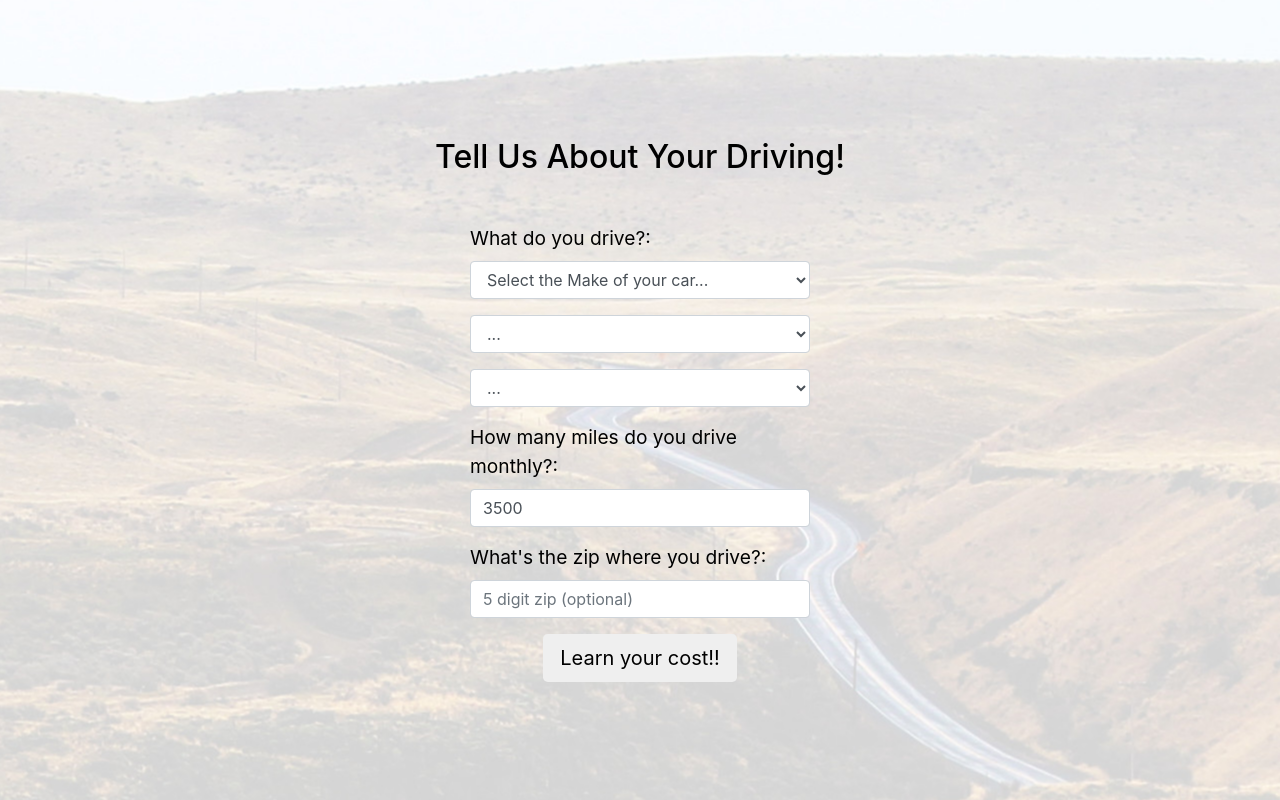
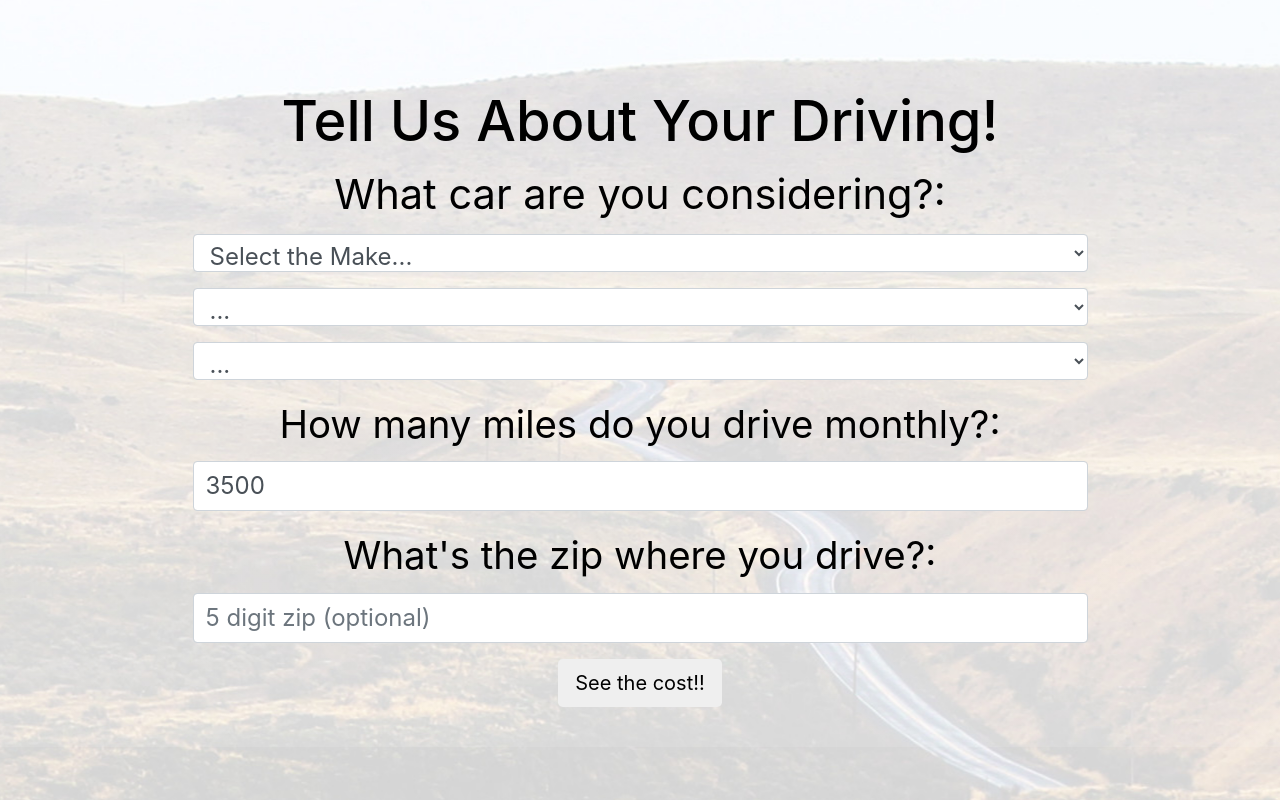
Before and after one commit to ahakso/permileFlask, a Flask app: template mysite/templates/input.html in a window 1280 px wide. Run offline with Flask 2, Linux system fonts and the light colour scheme; the template is opened without the code that fills it, so the values that code supplies are empty; parts of the project's set-up code (start-up, migrations or seed data) failed here and were passed over; some libraries are stand-ins or nearby versions.

Commit message:
Increase font and plot sizes in both input and output. Rearrange formatting of output

```diff
--- a/mysite/static/css/starter-template.css
+++ b/mysite/static/css/starter-template.css
@@ -1,13 +1,24 @@
 body {
-  background-image: url("../img/backgroundtransparent.jpg");
   background-size: auto;
   background-position: 50% 7%;
   background-repeat: no-repeat;
-  background-opacity: 0.1;
   color: black;
   padding-top: 50px;
 }
+
 .starter-template {
-  padding: 40px 15px;
+  /*background-image: url("../img/background.jpg");*/
+  background-image: linear-gradient(rgba(255,255,255,0.1), rgba(255,255,255,0.1)), url("../img/backgroundtransparent.jpg");
+  background-size: auto;
+  background-position: 50% 7%;
+  background-repeat: no-repeat; padding: 40px 15px;
   text-align: center;
 }
+
+.output-template {
+  background-image: linear-gradient(rgba(255,255,255,0.1), rgba(255,255,255,0.1)), url("../img/backgroundtransparent.jpg");
+  background-size: auto;
+  background-position: 50% 7%;
+  background-repeat: no-repeat; padding: 40px 15px;
+  text-align: center;
+}
--- a/mysite/templates/input.html
+++ b/mysite/templates/input.html
@@ -31,7 +31,7 @@
    <![endif]-->
  </head>
  {# }}} #}
- <body>
+ <body class="starter-template">
      <!-- Navbar
      {# {{{ #}
    <div class="navbar navbar-inverse navbar-fixed-top" role="navigation">
@@ -61,8 +61,8 @@
 <div class="container">
 <!-- h2 text -->
 {# {{{ #}
-    <div class="starter-template">
-        <h2>Tell Us About Your Driving!</h2>
+    <div>
+        <h1 style="font-size:350%">Tell Us About Your Driving!</h2>
     </div>
     {# }}} #}
 
@@ -70,13 +70,13 @@
 
         <form  action="/output" method="POST">
 
+        <div  class="selectpicker form-group row">
+            <div class="col-sm-1"></div>
             <!-- Make dropdown -->
-        <div class="selectpicker form-group row">
-            <div class="col-sm-4"></div>
-            <div class="col-sm-4">
-            <label for="select_make" style="font-size:120%">What do you drive?:</label>
-            <select class="form-control" id="select_make" name="select_make">
-                <option selected value=''> Select the Make of your car...</option>
+            <div class="col-sm-10">
+            <label for="select_make" style="font-size:260%">What car are you considering?:</label>
+            <select class="form-control" style="font-size:150%" id="select_make" name="select_make">
+                <option selected value=''> Select the Make...</option>
                 {% for key, _ in car_dict.items() %}
                 <option value="{{ key }}">{{ key }}</option>
                 {% endfor %}
@@ -86,9 +86,9 @@
 
          <!-- Model dropdown -->
         <div class="form-group row">
-            <div class="col-sm-4"></div>
-            <div class="col-sm-4">
-            <select class="form-control" name="select_model" id="select_model">
+            <div class="col-sm-1"></div>
+            <div class="col-sm-10">
+            <select class="form-control" style="font-size:150%" name="select_model" id="select_model">
                 <option selected value=''> ... </option>
                 {% for key, _ in car_dict.items() %}
                 <option value="{{ key }}">{{ key }}</option>
@@ -99,9 +99,9 @@
 
          <!-- Year dropdown -->
         <div class="form-group row">
-            <div class="col-sm-4"></div>
-            <div class="col-sm-4">
-            <select class="form-control" name="select_year" id="select_year">
+            <div class="col-sm-1"></div>
+            <div class="col-sm-10">
+            <select class="form-control" style="font-size:150%" name="select_year" id="select_year">
                 <option selected value=''> ... <option>
                 {% for key, _ in car_dict.items() %}
                 <option value="{{ key }}">{{ key }}</option>
@@ -110,26 +110,26 @@
             </div>
         </div>
 
-        <!-- Annual miles driven -->
+        <!-- Montly miles driven -->
         <div class="form-group row">
-            <div class="col-sm-4"></div>
-            <div class="col-sm-4">
-                <label for="monthly_miles" style="font-size:120%">How many miles do you drive monthly?:</label>
-                <input type="number" class="form-control" step="10" value="3500" name="monthly_miles" id="monthly_miles" style="-webkit-appearance: none; margin: 0;">
+            <div class="col-sm-1"></div>
+            <div class="col-sm-10">
+                <label for="monthly_miles" style="font-size:240%">How many miles do you drive monthly?:</label>
+                <input type="number" class="form-control" style="font-size:150%" step="10" value="3500" name="monthly_miles" id="monthly_miles" style="-webkit-appearance: none; margin: 0;">
             </div>
         </div>
 
         <!-- Zip Code -->
          <div class="form-group row">
-            <div class="col-sm-4"></div>
-            <div class="col-sm-4">
-                <label for="user_zip" style="font-size:120%">What's the zip where you drive?:</label>
-                <input type="text" pattern="\d{5}" placeholder="5 digit zip (optional)" class="form-control"  name="user_zip" id="user_zip">
+            <div class="col-sm-1"></div>
+            <div class="col-sm-10">
+                <label for="user_zip" style="font-size:240%">What's the zip where you drive?:</label>
+                <input type="text" style="font-size:150%"  pattern="\d{5}" placeholder="5 digit zip (optional)" class="form-control"  name="user_zip" id="user_zip">
             </div>
         </div>
 
        <div class="col-md-12 text-center">
-          <button type="submit" class="btn btn-default btn-lg">Learn your cost!!</button>
+          <button type="submit" class="btn btn-default btn-lg">See the cost!!</button>
         </div>
 
       </form>
@@ -162,7 +162,6 @@
 //                  document.getElementById("demo").innerHTML = item.;
                         dropdown.model.append(
                             $('<option>', {
-                                // style: df['colors'].iloc[item.id]
                                 value: item.name,
                                 text: item.name
                             })
@@ -186,7 +185,6 @@
                     data.forEach(function(item) {
                         dropdown.year.append(
                             $('<option>', {
-                                // style: df['colors'].iloc[item.id]
                                 value: item.name,
                                 text: item.name
                             })
```
Also changed, not shown: mysite/templates/output.html (+20 -11 lines).
